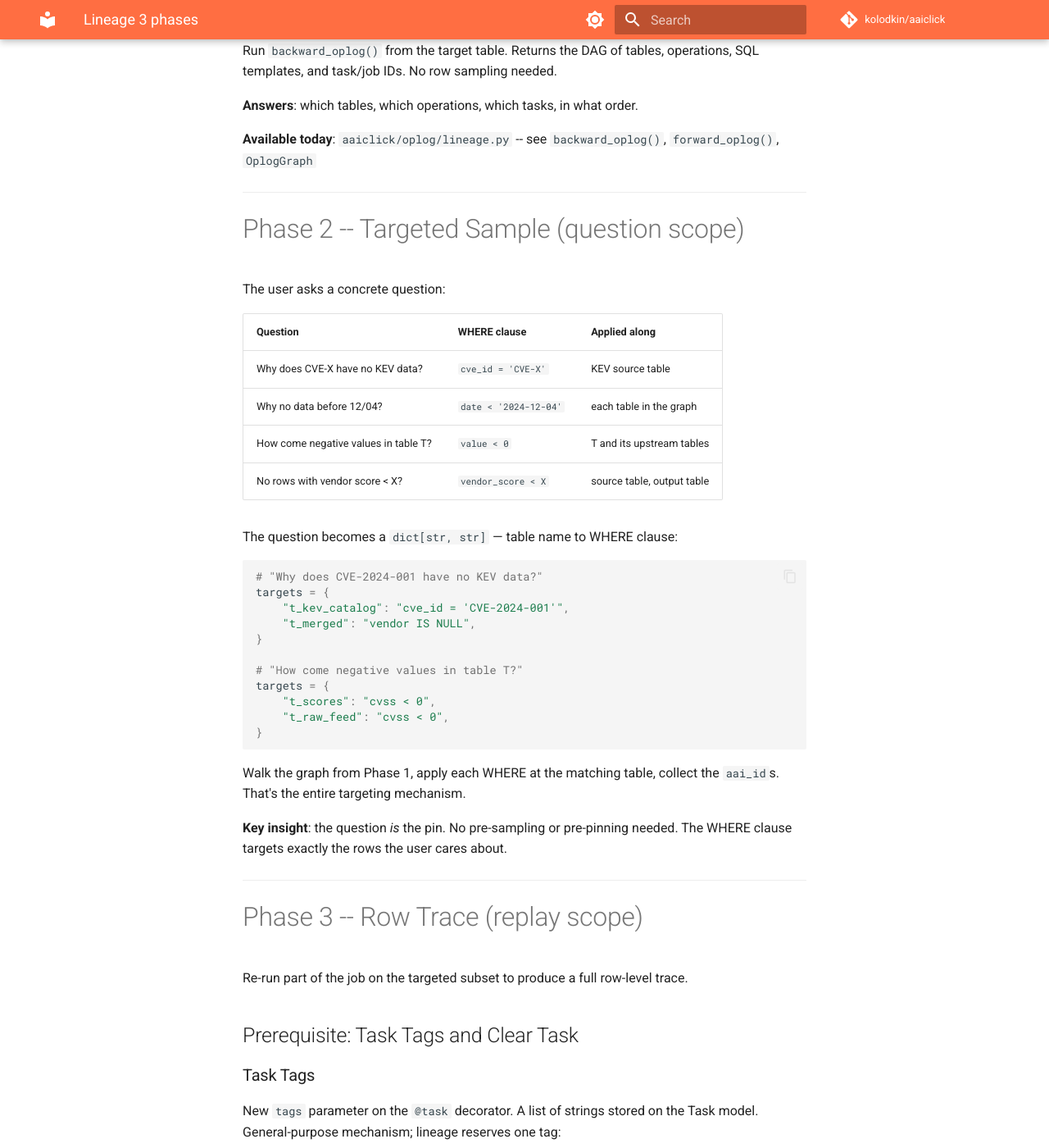
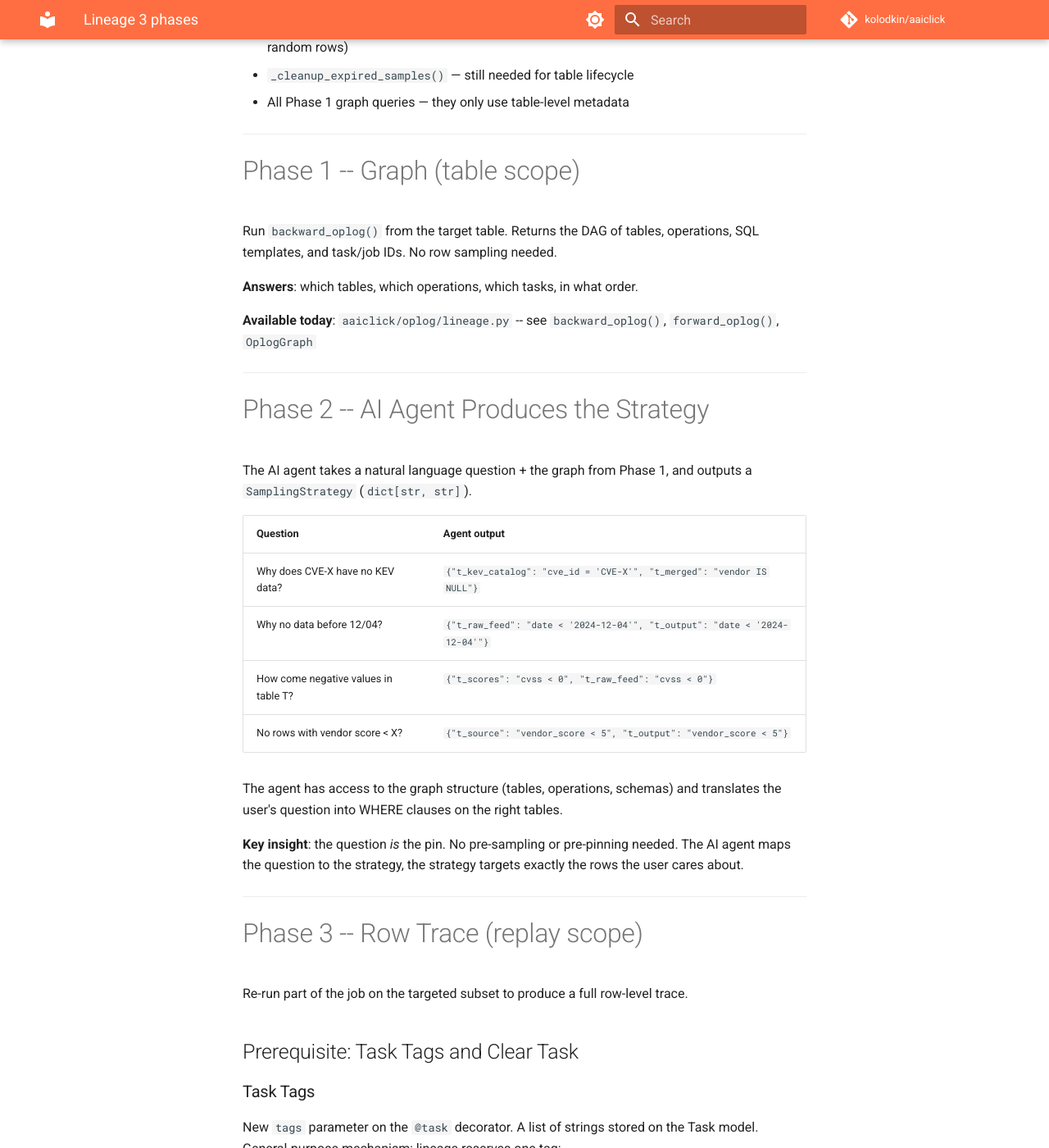
Before and after one commit to kolodkin/aaiclick, an MkDocs documentation site: the page built from docs/lineage_3_phases.md, in a window 1280 px wide and 1400 px high, scrolled down 1113 px. Shown: the whole window at 82% size. Built offline with MkDocs 1.6.1 and Material for MkDocs 9.7.7, drawn with Linux system fonts in a browser that asks for light colours; comment, search, counter and statistics services are not loaded; some of the changed text lies outside the part shown.

Commit message:
refactor: Phase 0 introduces SamplingStrategy, Phase 2 is AI agent
Phase 0 defines the dict[str, str] strategy interface and removes random
sampling. Phase 2 is the AI agent that maps a user question + graph to
the strategy. Clean separation of plumbing vs intelligence.

````diff
--- a/docs/lineage_3_phases.md
+++ b/docs/lineage_3_phases.md
@@ -6,13 +6,27 @@ The answer requires three phases, each building on the previous.
 
 ---
 
-# Phase 0 -- Stop Random Sampling
+# Phase 0 -- Introduce Sampling Strategy
 
-Stop populating `kwargs_aai_ids` and `result_aai_ids` with random samples.
-The columns stay on `operation_log` — Phase 2 will repopulate them with
-targeted data. Until then they remain empty.
+Replace random sampling with a `dict[str, str]` strategy interface — table
+name to WHERE clause. The strategy determines which rows get sampled at each
+table in the graph.
 
-**Code to remove**:
+```python
+# Strategy type: table name → WHERE clause
+SamplingStrategy = dict[str, str]
+
+# Default: empty — no targeting, columns stay empty
+strategy: SamplingStrategy = {}
+
+# Phase 2 AI agent will produce:
+strategy = {
+    "t_kev_catalog": "cve_id = 'CVE-2024-001'",
+    "t_merged": "vendor IS NULL",
+}
+```
+
+**Code to remove** (random sampling):
 
 | File                   | What                                                         |
 |------------------------|--------------------------------------------------------------|
@@ -26,7 +40,7 @@ targeted data. Until then they remain empty.
 
 **Keep as-is**:
 
-- `kwargs_aai_ids` and `result_aai_ids` columns on `operation_log` — Phase 2 will populate them
+- `kwargs_aai_ids` and `result_aai_ids` columns on `operation_log` — populated when strategy is provided
 - `lineage_aware_drop()` in `cleanup.py` — handles empty arrays gracefully (falls back to random rows)
 - `_cleanup_expired_samples()` — still needed for table lifecycle
 - All Phase 1 graph queries — they only use table-level metadata
@@ -45,38 +59,24 @@ operations, SQL templates, and task/job IDs. No row sampling needed.
 
 ---
 
-# Phase 2 -- Targeted Sample (question scope)
+# Phase 2 -- AI Agent Produces the Strategy
 
-The user asks a concrete question:
+The AI agent takes a natural language question + the graph from Phase 1, and
+outputs a `SamplingStrategy` (`dict[str, str]`).
 
-| Question                                 | WHERE clause                      | Applied along                |
-|------------------------------------------|-----------------------------------|------------------------------|
-| Why does CVE-X have no KEV data?         | `cve_id = 'CVE-X'`               | KEV source table             |
-| Why no data before 12/04?                | `date < '2024-12-04'`            | each table in the graph      |
-| How come negative values in table T?     | `value < 0`                      | T and its upstream tables    |
-| No rows with vendor score < X?           | `vendor_score < X`               | source table, output table   |
+| Question                                 | Agent output                                                          |
+|------------------------------------------|-----------------------------------------------------------------------|
+| Why does CVE-X have no KEV data?         | `{"t_kev_catalog": "cve_id = 'CVE-X'", "t_merged": "vendor IS NULL"}` |
+| Why no data before 12/04?                | `{"t_raw_feed": "date < '2024-12-04'", "t_output": "date < '2024-12-04'"}` |
+| How come negative values in table T?     | `{"t_scores": "cvss < 0", "t_raw_feed": "cvss < 0"}`                  |
+| No rows with vendor score < X?           | `{"t_source": "vendor_score < 5", "t_output": "vendor_score < 5"}`    |
 
-The question becomes a `dict[str, str]` — table name to WHERE clause:
-
-```python
-# "Why does CVE-2024-001 have no KEV data?"
-targets = {
-    "t_kev_catalog": "cve_id = 'CVE-2024-001'",
-    "t_merged": "vendor IS NULL",
-}
-
-# "How come negative values in table T?"
-targets = {
-    "t_scores": "cvss < 0",
-    "t_raw_feed": "cvss < 0",
-}
-```
-
-Walk the graph from Phase 1, apply each WHERE at the matching table, collect
-the `aai_id`s. That's the entire targeting mechanism.
+The agent has access to the graph structure (tables, operations, schemas) and
+translates the user's question into WHERE clauses on the right tables.
 
 **Key insight**: the question *is* the pin. No pre-sampling or pre-pinning
-needed. The WHERE clause targets exactly the rows the user cares about.
+needed. The AI agent maps the question to the strategy, the strategy targets
+exactly the rows the user cares about.
 
 ---
 
@@ -151,9 +151,9 @@ source values, and where in the pipeline did the data appear or disappear.
 
 | Phase   | Status              | Notes                                                         |
 |---------|---------------------|---------------------------------------------------------------|
-| Phase 0 | Not yet implemented | Stop random sampling; columns stay, writers go away           |
+| Phase 0 | Not yet implemented | Introduce `SamplingStrategy`; remove random sampling          |
 | Phase 1 | Implemented         | `backward_oplog()`, `forward_oplog()`, `OplogGraph`           |
-| Phase 2 | Not yet implemented | Needs: graph walker + WHERE application at each node          |
+| Phase 2 | Not yet implemented | AI agent: question + graph → `SamplingStrategy`               |
 | Phase 3 | Not yet implemented | Needs: clear task + downstream, replay with smart sampling    |
 
 ## Prerequisites for Phase 3
````
